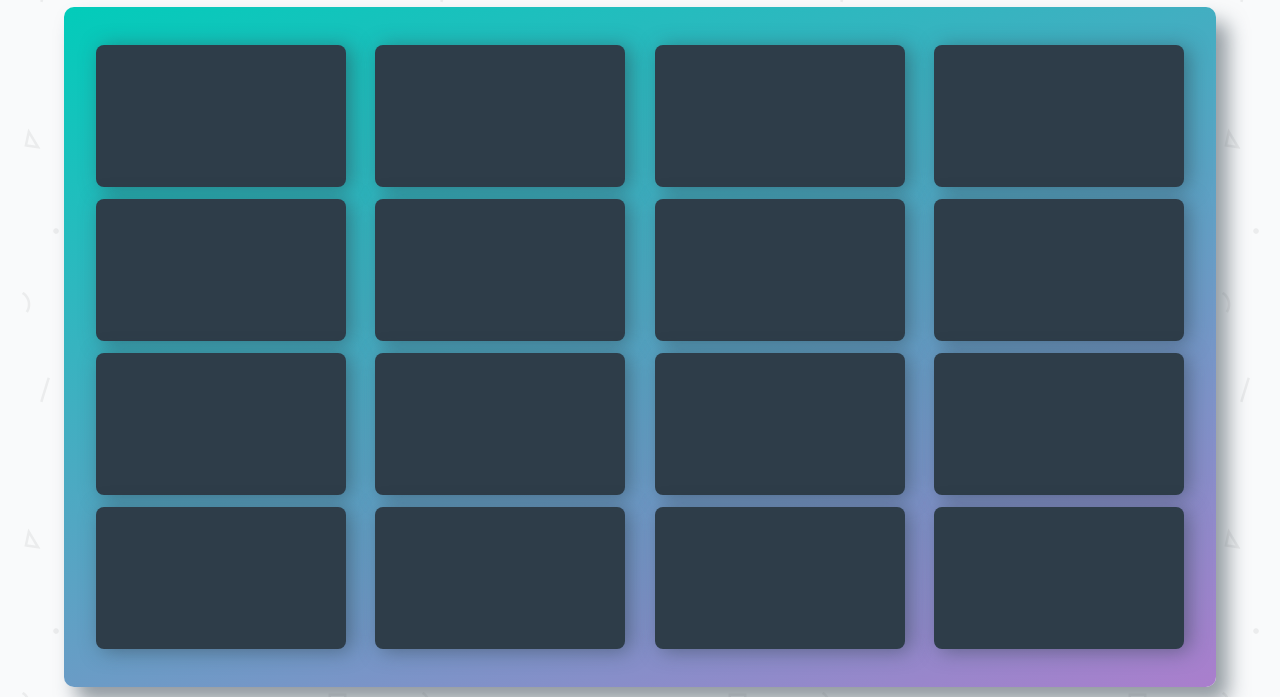
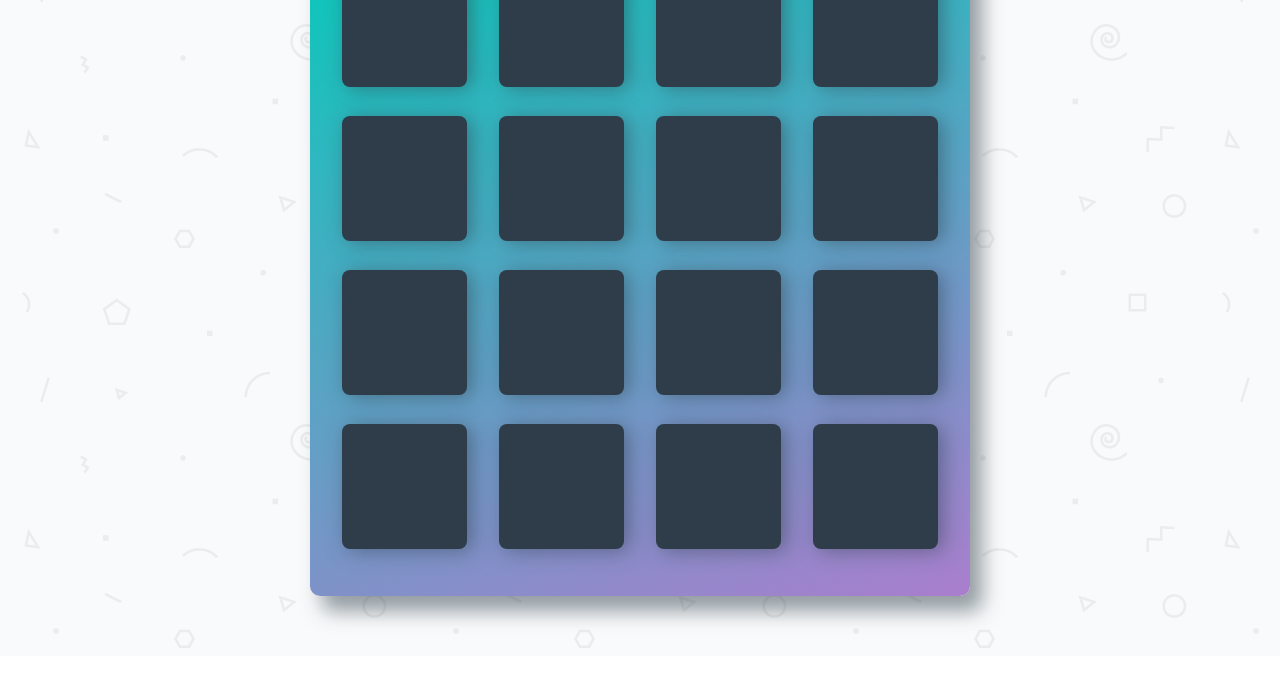
Before and after one commit to ychoi206/Memory-Game, a plain HTML site: page index.html in a window 1280 px wide. Shown: the part 227-924 px from the top of the page. After the commit the page ends 883 px from the top, so only its background shows below. Drawn offline with Linux system fonts and the light colour scheme; a web font is replaced by a local one.

Commit message:
Add files via upload

```diff
--- a/css/app.css
+++ b/css/app.css
@@ -165,24 +165,24 @@ h1 {
 }
 
 /* MEDIA QUERIES - Make sure game works for phone and tables as well */
-@media (min-width: 750px) {
+@media (min-width: 768px) {
 	.container {
-		font-size: 16px;
+		font-size: 20px;
 	}
 
 	.deck {
-		width: 635px;
-		height: 635px;
+		width: 660px;
+		height: 680px;
 	}
 
 	.deck .card {
-		height: 120px;
-		width: 120px;
+		height: 125px;
+		width: 125px;
 	}
 
 }
 
-@media (min-width: 415px) {
+@media (max-width: 415px) {
   .container {
 		font-size: 1.8em;
 	}
@@ -193,6 +193,6 @@ h1 {
 
 	.deck .card {
 		height: 23%;
-		width: 23%;
+		width: 28%;
 	}
 }
```
